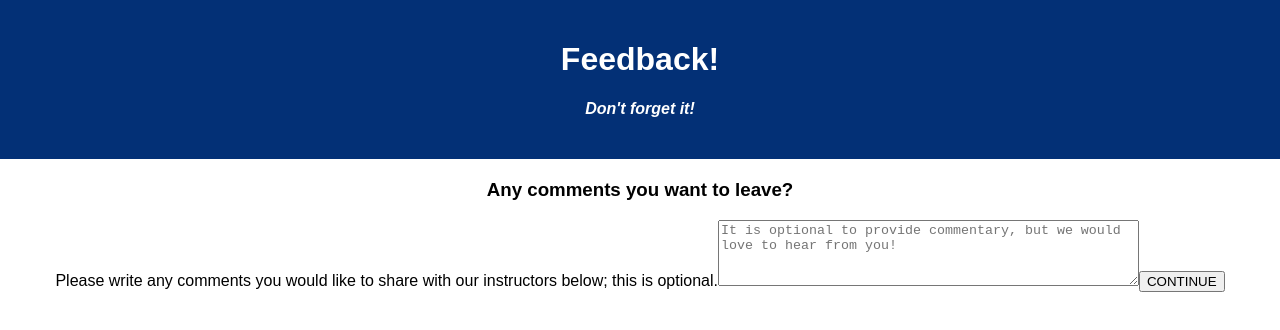
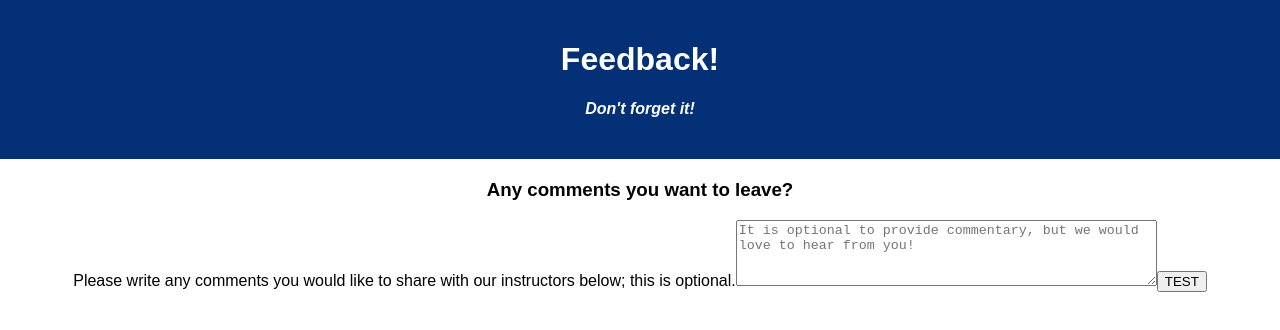
Before and after one commit to min-dles/weekend-redux-feedback-loop, a React (Create React App) app: page /#/comments in a window 1280 px wide. Shown: the top 330 px of the page. Built offline with nearby package versions, Linux system fonts and the light colour scheme.

Commit message:
text area is working, going to move btns

```diff
--- a/src/components/Comments/Comments.jsx
+++ b/src/components/Comments/Comments.jsx
@@ -1,18 +1,35 @@
-import { useHistory } from 'react-router-dom';
+import { useDispatch } from 'react-redux';
+import { useState } from 'react';
 
 function Comments() {
 
-    const history = useHistory();
+    const [commentary, setCommentary] = useState('');
+    const dispatch = useDispatch();
+
+    const sendCommentary = (event) => {
+        event.preventDefault();
+        console.log('commentary:', commentary);
+
+        dispatch({
+            type: 'ADD_COMMENTARY',
+            payload: commentary
+    })
+}
 
     return (
         <div>
             <h3>Any comments you want to leave?</h3>
-            <form>
+            <form onSubmit={sendCommentary}>
                 <label>Please write any comments you would like to share with our instructors below; this is optional.</label>
-                <textarea rows="4" cols="50" placeholder="It is optional to provide commentary, but we would love to hear from you!"></textarea>
-                <button onClick={() => { history.push('/review')}}>
-                    CONTINUE
-                </button>
+                <textarea
+                    rows="4"
+                    cols="50"
+                    placeholder="It is optional to provide commentary, but we would love to hear from you!"
+                    value={commentary}
+                    onChange={(event) => {setCommentary(event.target.value)}}
+                >
+                </textarea>
+                <button>TEST</button>
             </form>
         </div>
     )
--- a/src/components/RateFeeling/RateFeeling.jsx
+++ b/src/components/RateFeeling/RateFeeling.jsx
@@ -1,4 +1,3 @@
-import { useHistory } from 'react-router-dom';
 import { useDispatch } from 'react-redux';
 import { useState } from 'react';
 
@@ -6,7 +5,6 @@ function RateFeeling() {
 
     const [chooseRating, setChooseRating] = useState('');
     const dispatch = useDispatch();
-    // const history = useHistory();
 
     const handleSubmit = (event) => {
         event.preventDefault();
@@ -33,11 +31,6 @@ function RateFeeling() {
                     <option value="5">5 - Feeling pretty good.</option>
                     <option value="6">6 - Feeling great!</option>
                 </select>
-
-                <button>CONTINUE</button>
-                {/* <button  type="submit" onClick={() => { history.push('/understanding')}}>
-                    CONTINUE
-                </button> */}
             </form>
         </div>
     )
--- a/src/components/RateSupport/RateSupport.jsx
+++ b/src/components/RateSupport/RateSupport.jsx
@@ -1,17 +1,31 @@
 import { useHistory } from 'react-router-dom';
+import { useDispatch } from 'react-redux';
+import { useState } from 'react';
 
 function RateSupport() {
 
+    const [chooseRating, setChooseRating] = useState('');
+    const dispatch = useDispatch();
     const history = useHistory();
+
+    const handleSubmit = (event) => {
+        event.preventDefault();
+        console.log('This was user\'s selection:', chooseRating);
+
+        dispatch({
+            type: 'ADD_SUPPORT',
+            payload: chooseRating
+        })
+    }
 
     return (
         <div>
             <h3>How well are you being supported?</h3>
             <p>Using the dropdown list below, choose the option that best corresponds to the overall level of support.</p>
 
-            <form>
+            <form onSubmit={handleSubmit}>
                 <label>Choose a rating:</label>
-                <select defaultValue="3">
+                <select value={chooseRating} onChange={(event) => {setChooseRating(event.target.value)}}>
                     <option value="1">1 - I don't feel supported.</option>
                     <option value="2">2 - I can ask a question occasionally.</option>
                     <option value="3">3 - Support is somewhat available to me.</option>
@@ -19,10 +33,6 @@ function RateSupport() {
                     <option value="5">5 - Overall, I feel supported in my learning.</option>
                     <option value="6">6 - I feel very supported at this time!</option>
                 </select>
-
-                <button onClick={() => { history.push('/comments')}}>
-                    CONTINUE
-                </button>
             </form>
         </div>
     )
--- a/src/components/RateUnderstanding/RateUnderstanding.jsx
+++ b/src/components/RateUnderstanding/RateUnderstanding.jsx
@@ -33,11 +33,6 @@ function RateUnderstanding() {
                     <option value="5">5 - I feel adept with this material.</option>
                     <option value="6">6 - Very well; everything makes sense!</option>
                 </select>
-
-                <button>CONTINUE</button>
-                {/* <button onClick={() => { history.push('/support')}}>
-                    CONTINUE
-                </button> */}
             </form>
         </div>
     )
--- a/src/index.js
+++ b/src/index.js
@@ -9,30 +9,27 @@ import { Provider } from 'react-redux';
 import logger from 'redux-logger';
 
 // ADD REDUCER(S):
-const feedback = (state={}, action) => {
-    if (action.type === 'ADD_FEEDBACK') {
-        const feedbackSubmission = action.payload;
+// const feedback = (state={}, action) => {
+//     if (action.type === 'ADD_FEEDBACK') {
+//         const feedbackSubmission = action.payload;
+//         const copyOfState = [...state];
+//         copyOfState.push(feedbackSubmission);
+//         return copyOfState;
+//     }
 
-        const copyOfState = [...state];
-        copyOfState.push(feedbackSubmission);
-        return copyOfState;
-    }
-
-    return state;
-}
+//     return state;
+// }
 
 // RateFeeling:
-const feelingFeedback = (state=[], action) => {
+const feelingFeedback = (state={}, action) => {
     if (action.type === 'ADD_FEELING') {
         console.log('redux action:', action, 'redux state:', state)
-        const feedbackSubmission = action.payload;
-        const copyOfState = [...state];
-        copyOfState.push(feedbackSubmission);
-        return copyOfState;
+        return action.payload;
     }
     return state;
 }
 
+// RateUnderstanding:
 const understandingFeedback = (state={}, action) => {
     if (action.type === 'ADD_UNDERSTANDING') {
         return action.payload;
@@ -40,11 +37,29 @@ const understandingFeedback = (state={}, action) => {
     return state;
 }
 
+// RateSupport:
+const supportFeedback = (state={}, action) => {
+    if (action.type === 'ADD_SUPPORT') {
+        return action.payload;
+    }
+    return state;
+}
+
+// Comments:
+const commentary = (state={}, action) => {
+    if (action.type === 'ADD_COMMENTARY') {
+        return action.payload;
+    }
+    return state;
+}
+
 const theStore = createStore(
     combineReducers({
-        feedback,
+        // feedback,
         feelingFeedback,
-        understandingFeedback
+        understandingFeedback,
+        supportFeedback,
+        commentary
     }),
     applyMiddleware(
         logger
```
